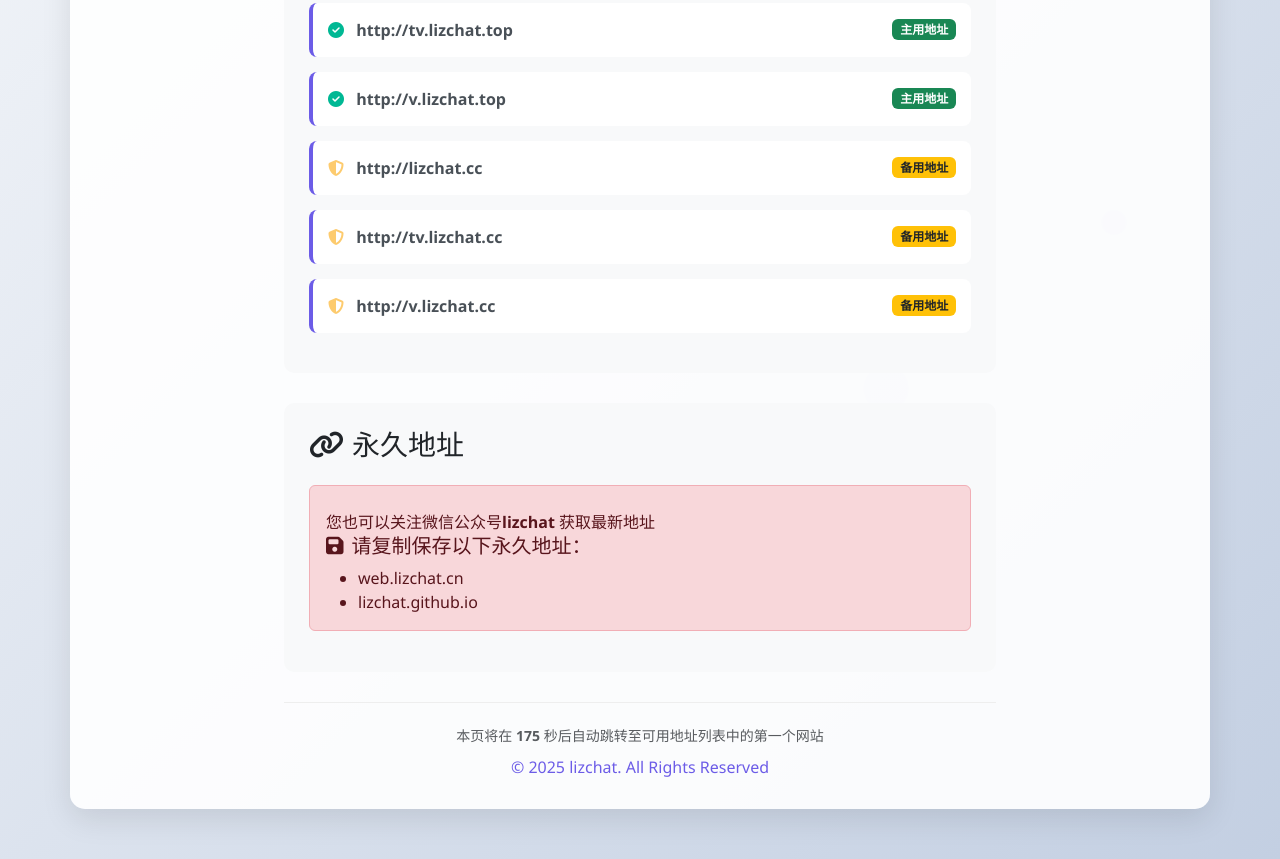
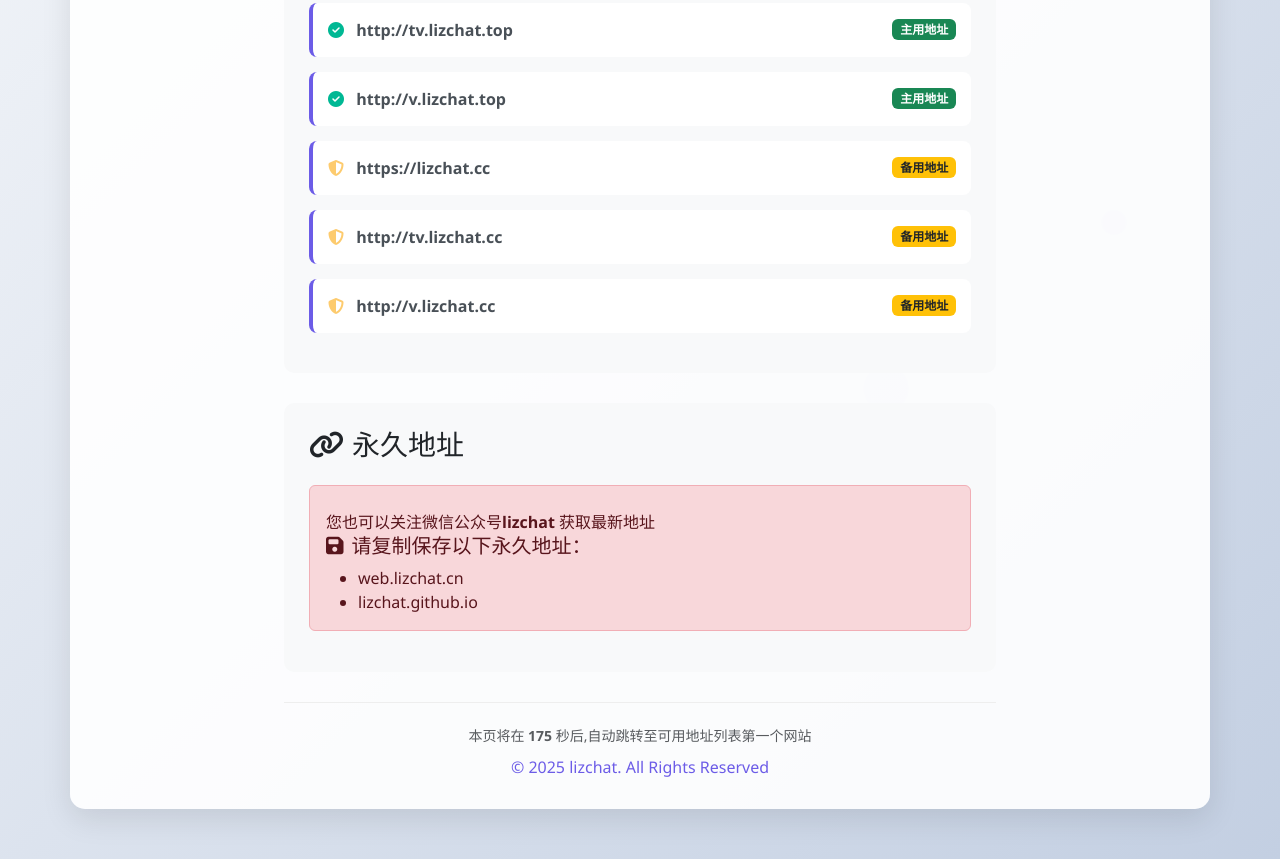
Before and after one commit to lizchat/lizchat.github.io, a plain HTML site: page index.html in a window 1280 px wide. Shown: the part 379-1238 px from the top of the page. Drawn offline with nearby package versions, Linux system fonts and the light colour scheme.

Commit message:
Update index.html

```diff
--- a/index.html
+++ b/index.html
@@ -194,11 +194,11 @@
                             <span class="badge bg-success">主用地址</span>
                         </div>
                     </a>
-                    <a href="http://lizchat.cc" target="_blank" class="address-link">
+                    <a href="https://lizchat.cc" target="_blank" class="address-link">
                         <div class="d-flex justify-content-between align-items-center">
                             <div>
                                 <i class="fas fa-shield-alt me-2 backup"></i>
-                                <strong>http://lizchat.cc</strong>
+                                <strong>https://lizchat.cc</strong>
                             </div>
                             <span class="badge bg-warning text-dark">备用地址</span>
                         </div>
@@ -257,7 +257,7 @@
                 <div class="footer">
 					<!-- 自动跳转提示，会被 JS 控制是否显示 -->
 					<div id="redirect-tip" class="text-center text-muted mb-2" style="display: none;">
-						<small>本页将在 <strong id="countdown">180</strong> 秒后自动跳转至可用地址列表中的第一个网站</small>
+						<small>本页将在 <strong id="countdown">180</strong> 秒后,自动跳转至可用地址列表第一个网站</small>
 					</div>
                     <p class="mb-0">© 2025 lizchat. All Rights Reserved</p>
                 </div>
```
